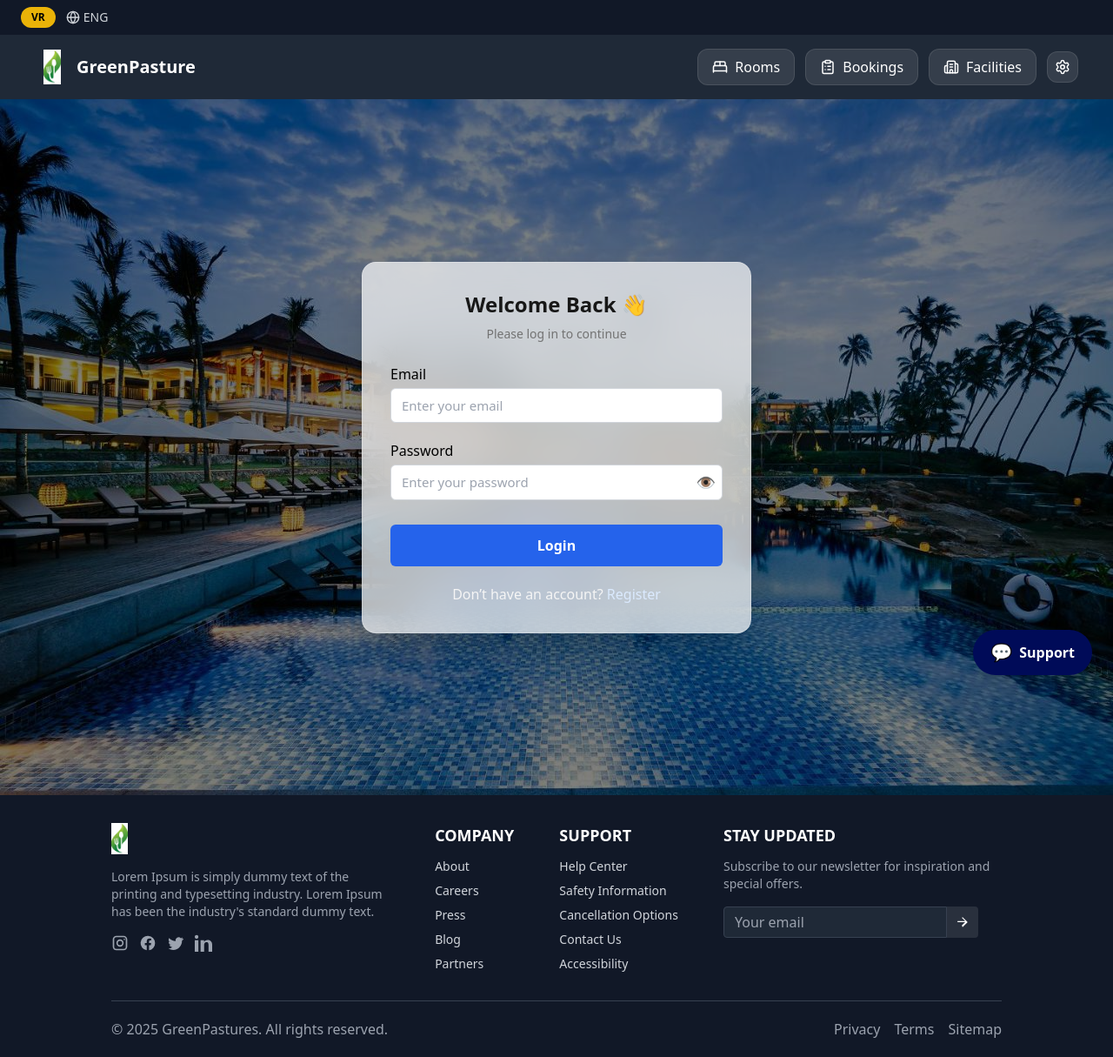
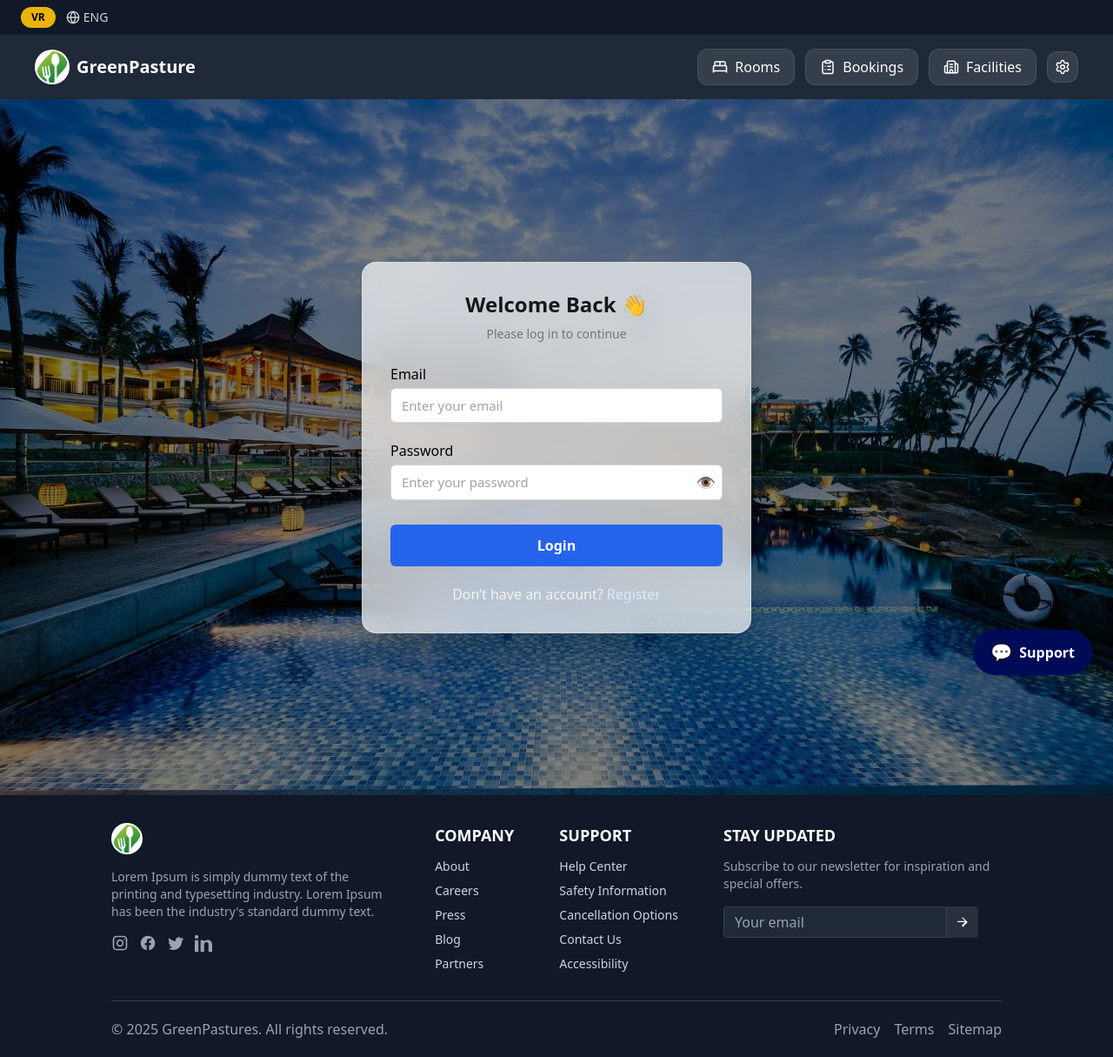
Before and after one commit to it22921826/Green-Pasture, a React (Create React App) app in the folder frontend/: page /login in a window 1280 px wide. Shown: the whole page at 87% size. Built offline with nearby package versions, Linux system fonts and the light colour scheme; no server answers.

Commit message:
Changes
Changes

```diff
--- a/frontend/src/components/Footer.jsx
+++ b/frontend/src/components/Footer.jsx
@@ -44,7 +44,7 @@ const Footer = () => {
     <footer className="bg-gray-900 text-gray-300 pt-8 px-6 md:px-16 lg:px-24 xl:px-32">
       <div className="flex flex-wrap justify-between gap-12 md:gap-6">
         <div className="max-w-80">
-          <img src={logo} alt="logo" className="mb-4 h-8 md:h-9" />
+          <img src={logo} alt="logo" className="mb-4 h-9 w-9 rounded-full object-cover bg-white p-0.5 shadow-sm" />
           <p className="text-sm text-gray-400">
             Lorem Ipsum is simply dummy text of the printing and typesetting industry. Lorem Ipsum has been the industry's standard dummy text.
           </p>
--- a/frontend/src/components/Navbar.jsx
+++ b/frontend/src/components/Navbar.jsx
@@ -56,7 +56,7 @@ export default function Navbar() {
           <img
             src={logoImg}
             alt="GreenPasture"
-            className="w-10 h-10 object-contain"
+            className="w-10 h-10 rounded-full object-cover bg-white p-0.5 shadow-sm"
           />
           <span className="text-xl font-bold">GreenPasture</span>
         </Link>
```
